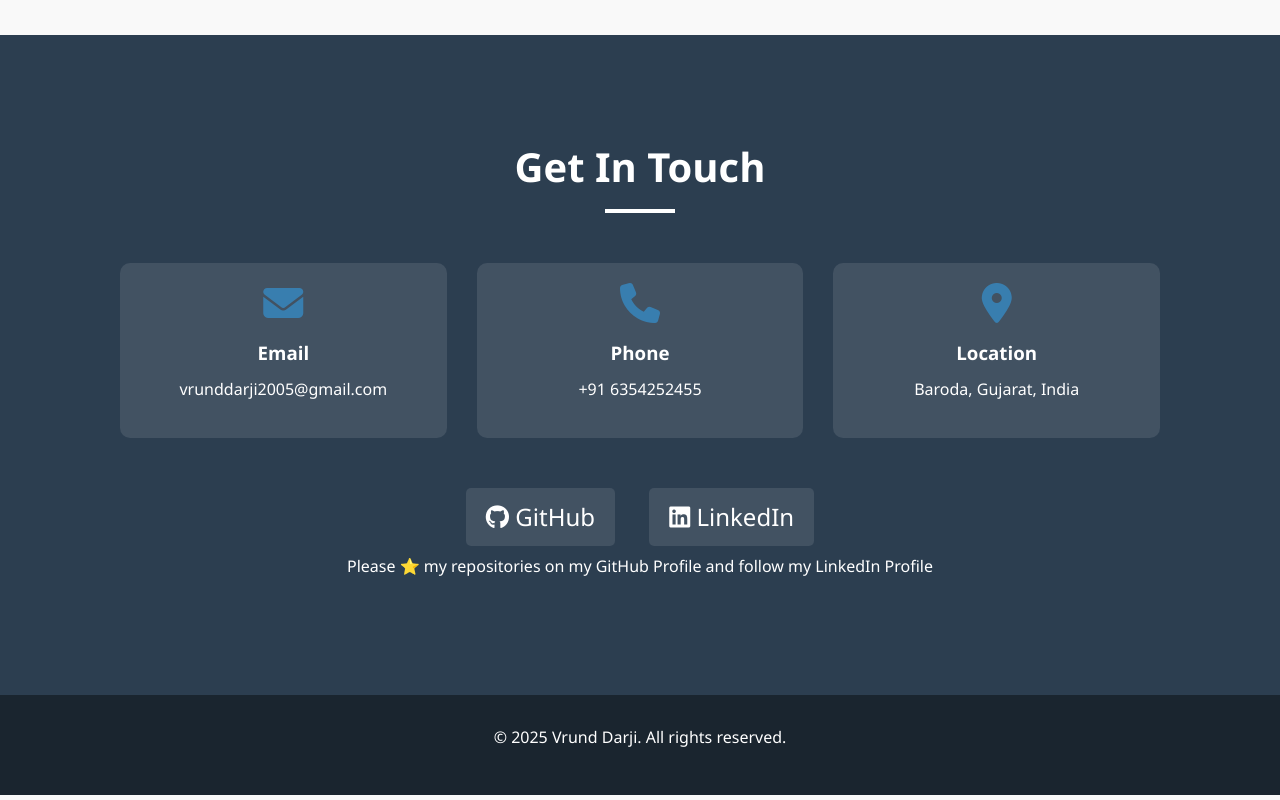
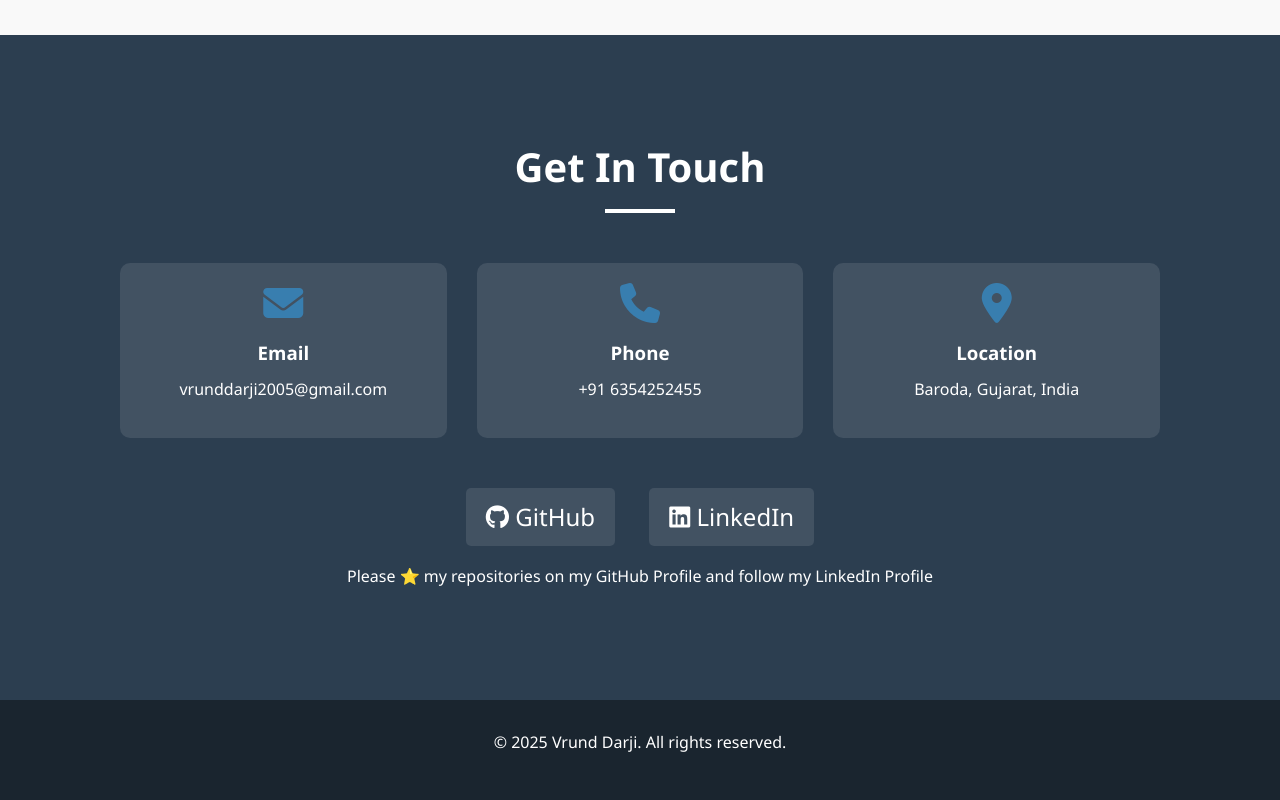
Before and after one commit to vrunddarji007/OIBSIP-Portfolio, a plain HTML site: page index.html in a window 1280 px wide. Shown: the part 2994-3794 px from the top of the page. Drawn offline with Linux system fonts and the light colour scheme.

Commit message:
Update style.css

```diff
--- a/style.css
+++ b/style.css
@@ -565,6 +565,10 @@ header::before {
     overflow: hidden;
 }
 
+.social-links p {
+    margin: 10px;
+}
+
 .social-links a::before {
     content: '';
     position: absolute;
@@ -812,4 +816,5 @@ footer {
     .section-title {
         font-size: 2rem;
     }
+
 }
```
